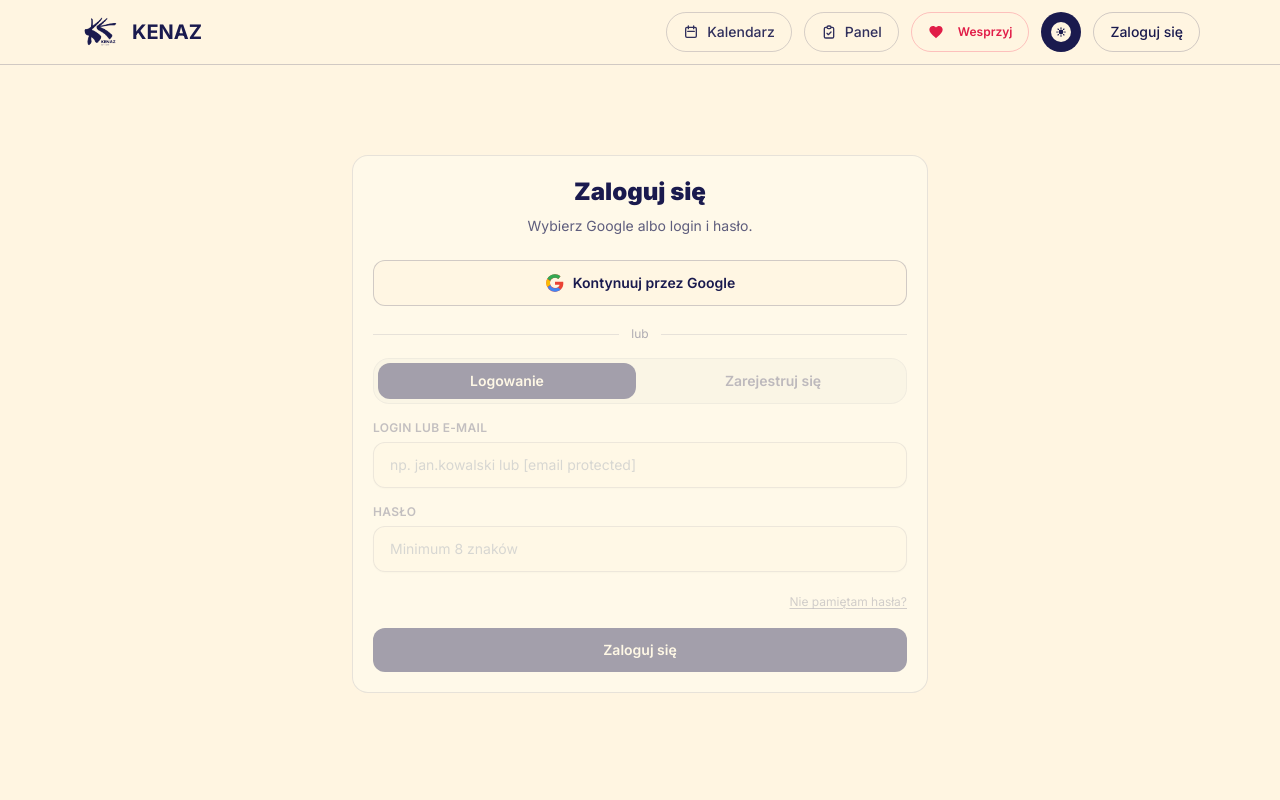
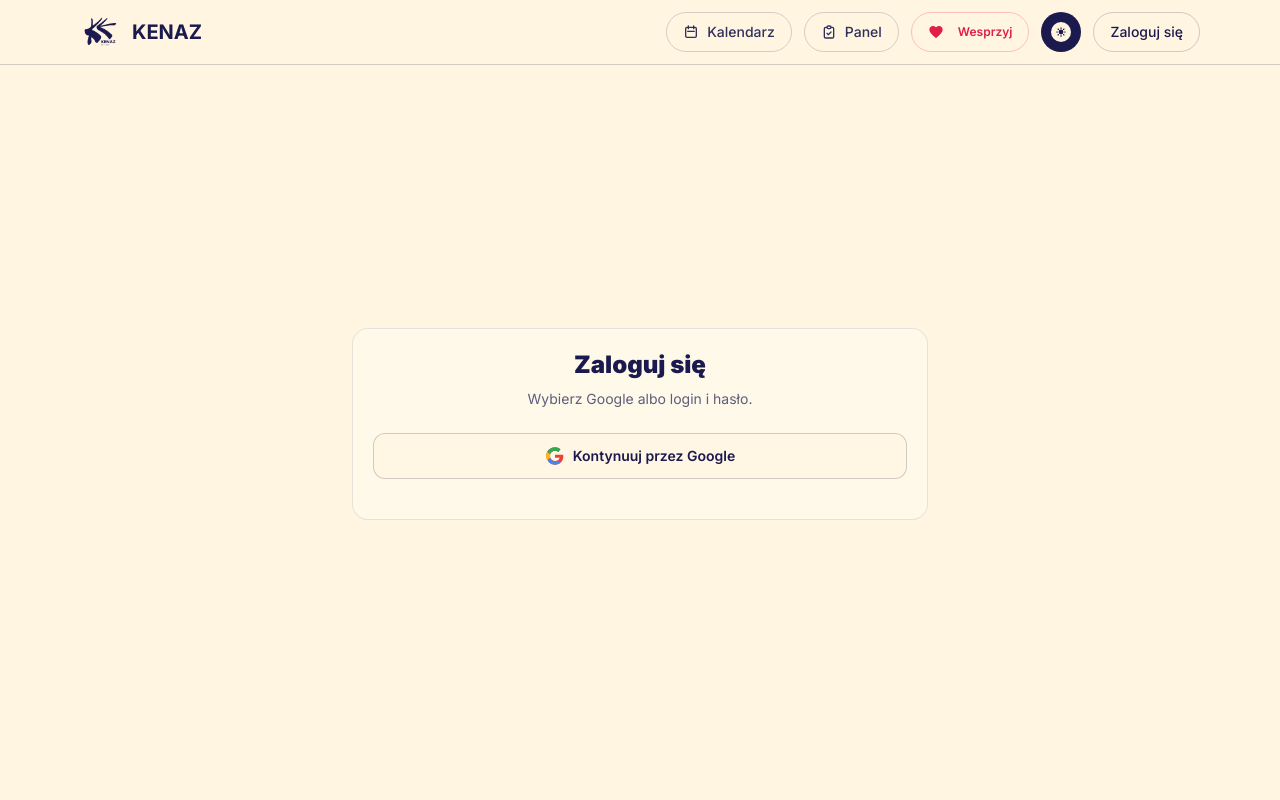
Before and after one commit to tomaszpiescikowski/centrumkenaz.com, a React (Vite) app: page /login in a window 1280 px wide. Shown: the top 800 px of the page. Built offline with nearby package versions, Linux system fonts and the light colour scheme; no server answers.

Commit message:
fix(auth): hide email/password login form, keep only Google sign-in
Email/password fields were shown but non-functional (wrapped in a
click-blocker overlay). Wrapping the separator and the form section
in {false && ...} removes them from the DOM entirely, eliminating
dead UI and user confusion.

```diff
--- a/src/pages/auth/Login.jsx
+++ b/src/pages/auth/Login.jsx
@@ -158,15 +158,14 @@ function Login() {
           {t('auth.loginWithGoogle')}
         </button>
 
-        {/* ── Separator ────────────────────────────────────────────────────── */}
-        <div className="relative my-1 mb-4 flex items-center gap-3 text-xs text-navy/35 dark:text-cream/30">
+        {/* ── Separator + E-mail/hasło – tymczasowo ukryte (tylko Google) ── */}
+        {false && <div className="relative my-1 mb-4 flex items-center gap-3 text-xs text-navy/35 dark:text-cream/30">
           <div className="h-px flex-1 bg-navy/10 dark:bg-cream/10" />
           lub
           <div className="h-px flex-1 bg-navy/10 dark:bg-cream/10" />
-        </div>
+        </div>}
 
-        {/* ── E-mail / hasło – tymczasowo wyszarzone ───────────────────────── */}
-        <div className="group/nonGoogle relative">
+        {false && <div className="group/nonGoogle relative">
           {/* Warstwa blokująca kliknięcia i wyświetlająca tooltip */}
           <div
             className="absolute inset-0 z-10 cursor-not-allowed rounded-2xl"
@@ -367,7 +366,7 @@ function Login() {
           </button>
         </form>
           </div>{/* /opacity-40 */}
-        </div>{/* /group/nonGoogle */}
+        </div>}{/* /group/nonGoogle */}
       </div>
     </div>
   )
```
